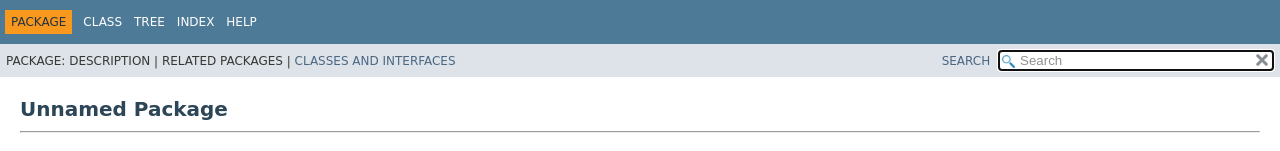
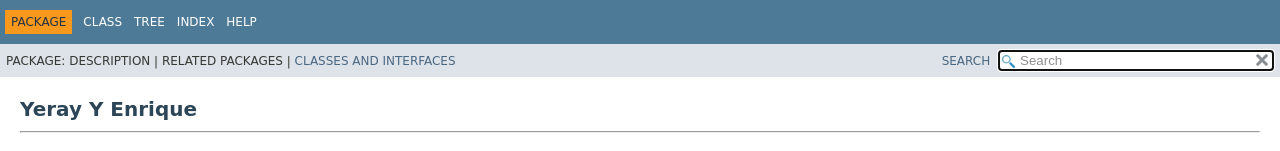
Before and after one commit to yeray124/videojuego, a plain HTML site: page package-summary.html in a window 1280 px wide. Shown: the top 151 px of the page. Drawn offline with Linux system fonts and the light colour scheme; a web font is replaced by a local one.

Commit message:
Update package-summary.html

```diff
--- a/package-summary.html
+++ b/package-summary.html
@@ -2,7 +2,7 @@
 <html lang="es">
 <head>
 <!-- Generated by javadoc (21) on Thu Apr 04 20:11:15 CEST 2024 -->
-<title>Unnamed Package</title>
+<title>Enrique Y Yeray</title>
 <meta name="viewport" content="width=device-width, initial-scale=1">
 <meta http-equiv="Content-Type" content="text/html; charset=utf-8">
 <meta name="dc.created" content="2024-04-04">
@@ -64,7 +64,7 @@ loadScripts(document, 'script');</script>
 <div class="flex-content">
 <main role="main">
 <div class="header">
-<h1 title="Unnamed Package" class="title">Unnamed Package</h1>
+<h1 title="Unnamed Package" class="title">Yeray Y Enrique</h1>
 </div>
 <hr>
 <section class="summary">
```
